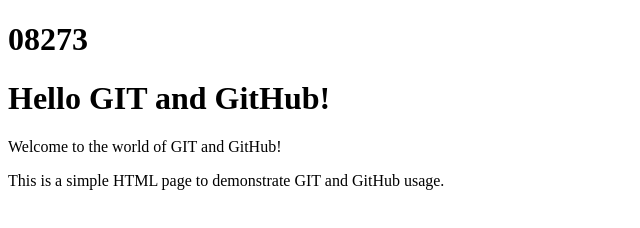
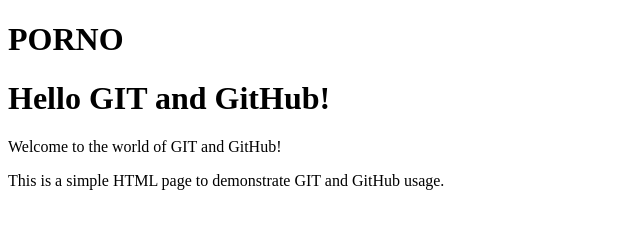
Before and after one commit to YuriyTereikovskyi/GITPROBA, a plain HTML site: page index.html in a window 1280 px wide. Shown: the full height of the page, 0-640 px from the left. Drawn offline with Linux system fonts and the light colour scheme.

Commit message:
commit 4

```diff
--- a/index.html
+++ b/index.html
@@ -6,7 +6,7 @@
     <title>Document</title>
 </head>
 <body>
-    <h1>08273</h1>
+    <h1>PORNO</h1>
     <h1>Hello GIT and GitHub!</h1>
     <p>Welcome to the world of GIT and GitHub!</p>
     <p>This is a simple HTML page to demonstrate GIT and GitHub usage.</p>
```
